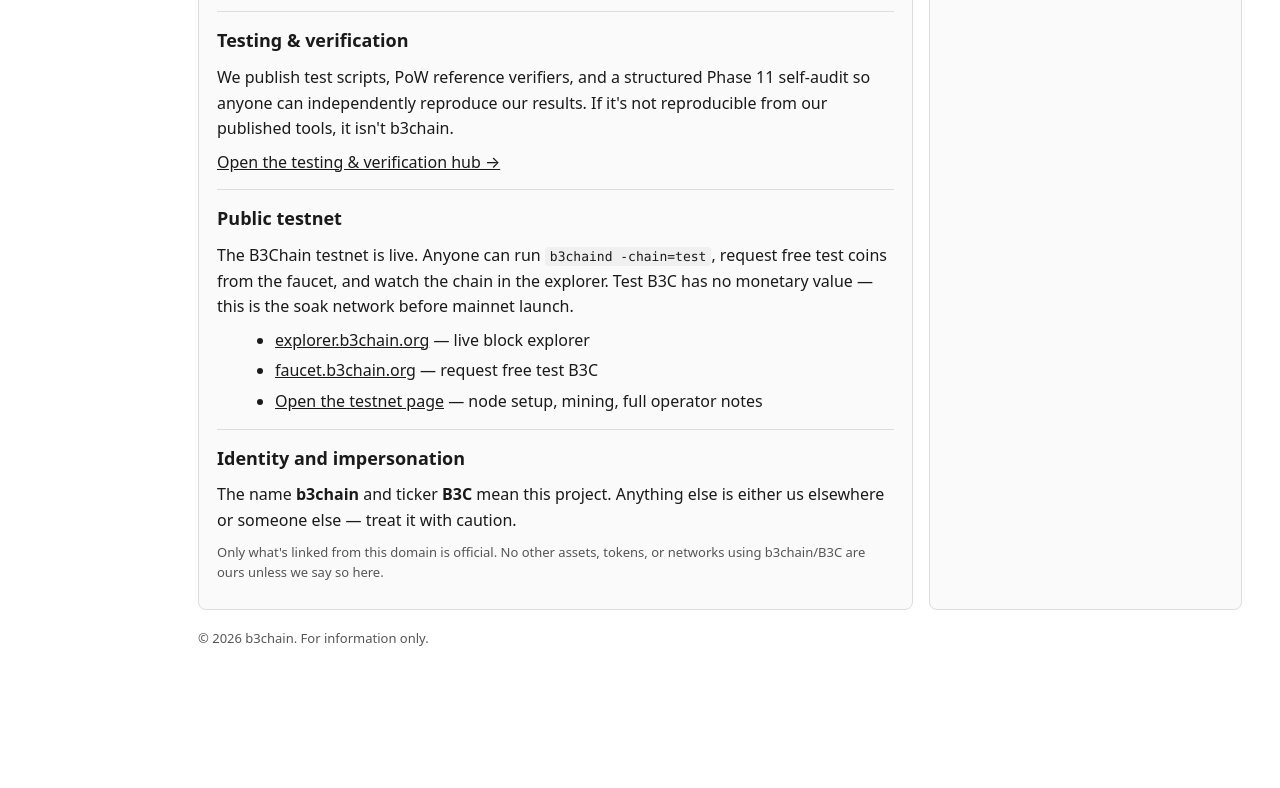
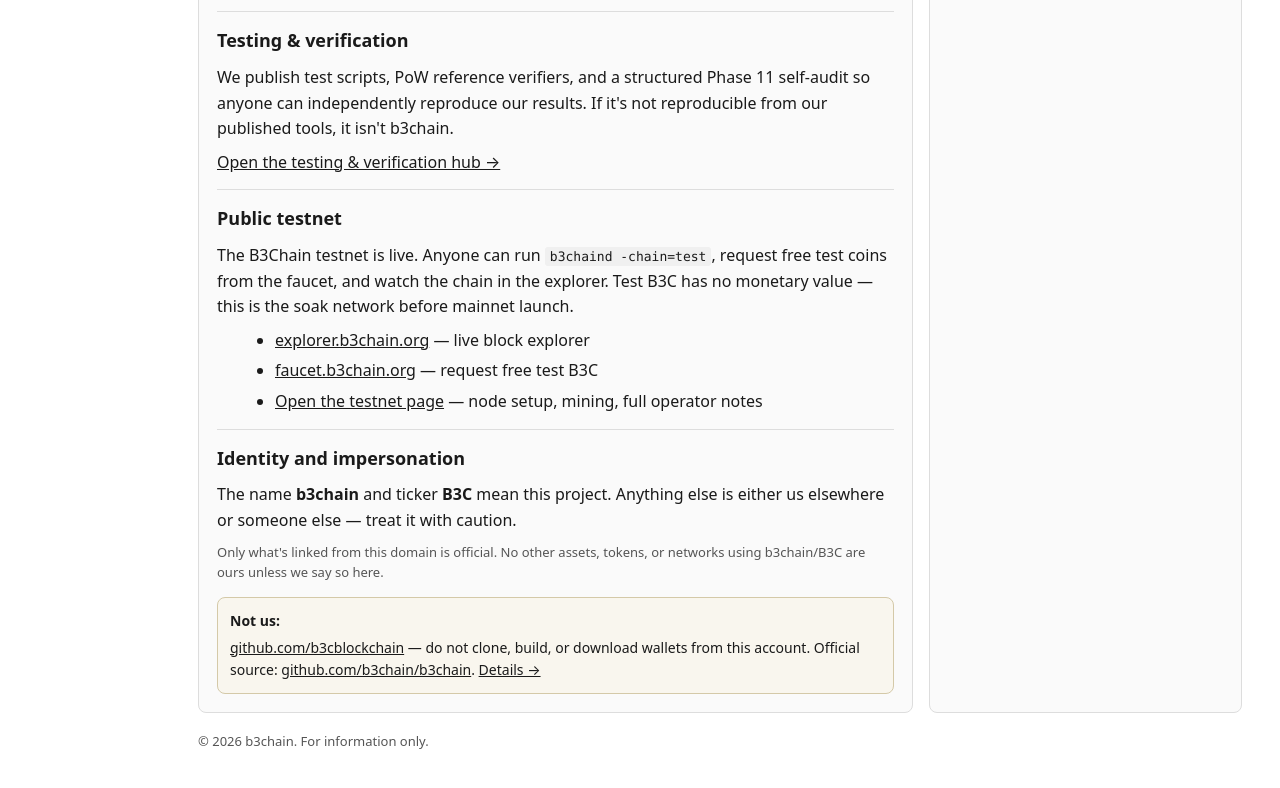
Before and after one commit to b3chain/b3chain-website, a plain HTML site: page index.html in a window 1280 px wide. Shown: the part 1198-1986 px from the top of the page. Before the commit the page ends 1911 px from the top, so only its background shows below. Drawn offline with Linux system fonts and the light colour scheme.

Commit message:
site: warn about b3cblockchain impersonation on homepage

```diff
--- a/index.html
+++ b/index.html
@@ -119,6 +119,14 @@
     Only what's linked from this domain is official. No other assets, tokens, or networks
     using b3chain/B3C are ours unless we say so here.
   </p>
+  <div class="warn" style="margin-top:14px">
+    <b>Not us:</b>
+    <a href="https://github.com/b3cblockchain">github.com/b3cblockchain</a>
+    &mdash; do not clone, build, or download wallets from this account.
+    Official source:
+    <a href="https://github.com/b3chain/b3chain">github.com/b3chain/b3chain</a>.
+    <a href="https://github.com/b3chain/b3chain/blob/b3chain-main/doc/security/IMPERSONATION-WARNING.md">Details&nbsp;&rarr;</a>
+  </div>
 </section>
 
 <aside>
```
